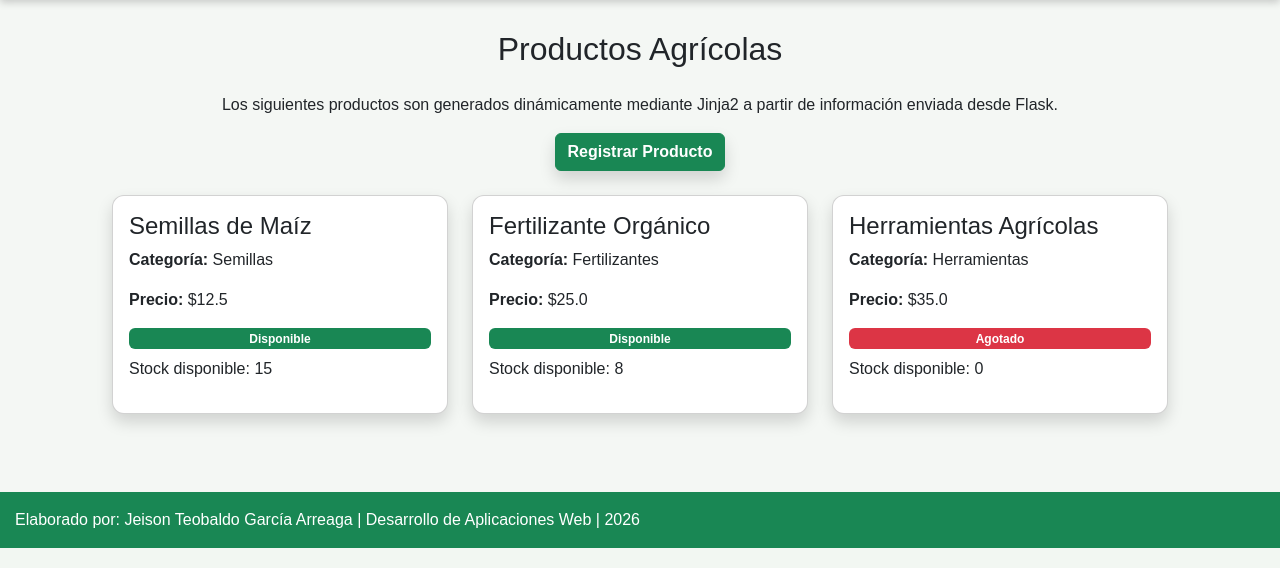
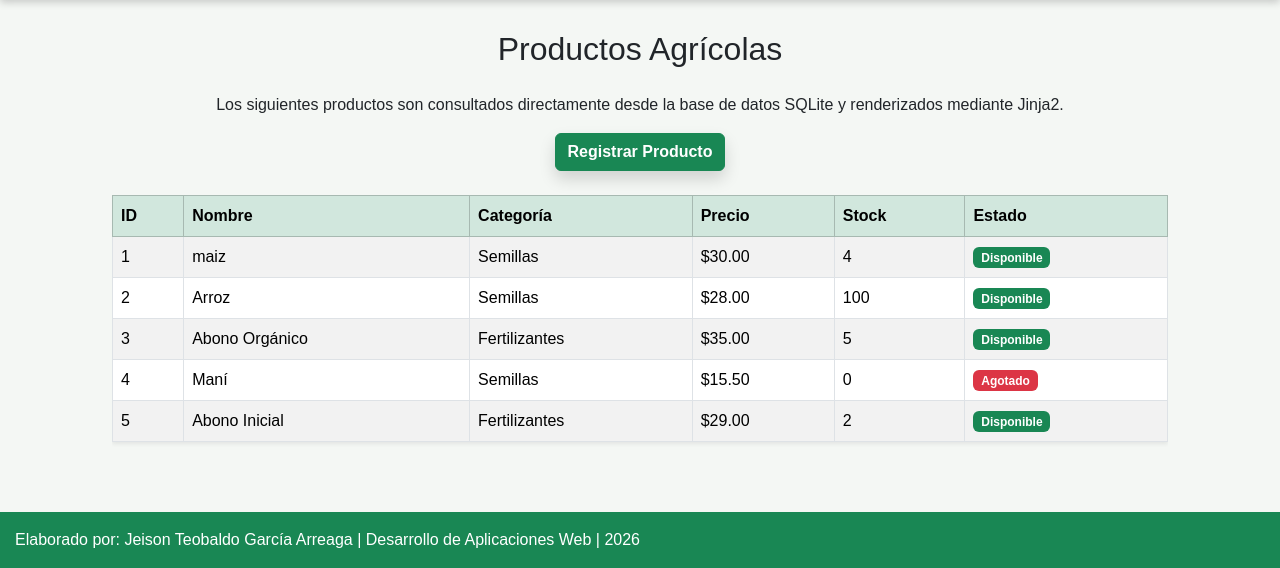
Before and after one commit to JeisonG2003/Desarrollo-Aplicaciones-Web-General, a Flask app: page /productos in a window 1280 px wide. Shown: the part 261-829 px from the top of the page. Run offline with Flask 3, Linux system fonts and the light colour scheme; data comes from the database, SQL or seed files in the repository; both versions use the stored data as it was after the commit.

Commit message:
Avance Semana 12: persistencia con SQLite

```diff
--- a/app.py
+++ b/app.py
@@ -1,4 +1,5 @@
 from flask import Flask, render_template, redirect, url_for, flash
+import sqlite3
 
 from forms.producto_form import ProductoForm
 from forms.cliente_form import ClienteForm
@@ -9,6 +10,31 @@ app = Flask(__name__)
 
 # Clave secreta para Flask-WTF y protección CSRF
 app.config["SECRET_KEY"] = "agrotech-clave-secreta-2026"
+
+# Conexión con la base de datos SQLite
+def obtener_conexion():
+    conn = sqlite3.connect("data/ferreteria.db")
+    conn.row_factory = sqlite3.Row
+    return conn
+
+# Crear la tabla productos si no existe
+def crear_tabla_productos():
+
+    conn = obtener_conexion()
+
+    conn.execute("""
+        CREATE TABLE IF NOT EXISTS productos (
+            id INTEGER PRIMARY KEY AUTOINCREMENT,
+            nombre TEXT NOT NULL,
+            categoria TEXT NOT NULL,
+            precio REAL NOT NULL,
+            stock INTEGER NOT NULL
+        )
+    """)
+
+    conn.commit()
+    conn.close()
+
 
 # Página principal
 @app.route("/")
@@ -27,29 +53,16 @@ def inicio():
 
 
 # Módulo Productos
-@app.route("/productos")
+@app.route("/productos", methods=["GET", "POST"])
 def productos():
 
-    productos = [
-        {
-            "nombre": "Semillas de Maíz",
-            "categoria": "Semillas",
-            "precio": 12.50,
-            "stock": 15
-        },
-        {
-            "nombre": "Fertilizante Orgánico",
-            "categoria": "Fertilizantes",
-            "precio": 25.00,
-            "stock": 8
-        },
-        {
-            "nombre": "Herramientas Agrícolas",
-            "categoria": "Herramientas",
-            "precio": 35.00,
-            "stock": 0
-        }
-    ]
+    conn = obtener_conexion()
+
+    productos = conn.execute(
+        "SELECT * FROM productos"
+    ).fetchall()
+
+    conn.close()
 
     return render_template(
         "productos.html",
@@ -65,6 +78,22 @@ def nuevo_producto():
 
     if form.validate_on_submit():
 
+        conn = obtener_conexion()
+
+        conn.execute("""
+            INSERT INTO productos
+            (nombre, categoria, precio, stock)
+            VALUES (?, ?, ?, ?)
+        """, (
+            form.nombre.data,
+            form.categoria.data,
+            form.precio.data,
+            form.stock.data
+        ))
+
+        conn.commit()
+        conn.close()
+
         flash(
             f"Producto '{form.nombre.data}' registrado correctamente.",
             "success"
@@ -76,6 +105,7 @@ def nuevo_producto():
         "formulario_producto.html",
         form=form
     )
+
 
 # Módulo Clientes
 @app.route("/clientes")
@@ -125,6 +155,7 @@ def nuevo_cliente():
         form=form
     )
 
+
 # Módulo Proveedores
 @app.route("/proveedores")
 def proveedores():
@@ -152,6 +183,7 @@ def proveedores():
         proveedores=proveedores
     )
 
+
 # Formulario para registrar proveedores
 @app.route("/proveedores/nuevo", methods=["GET", "POST"])
 def nuevo_proveedor():
@@ -171,6 +203,7 @@ def nuevo_proveedor():
         "formulario_proveedor.html",
         form=form
     )
+
 
 # Módulo Facturación
 @app.route("/facturacion")
@@ -202,6 +235,7 @@ def facturacion():
         facturas=facturas
     )
 
+
 # Formulario para registrar facturas
 @app.route("/facturacion/nuevo", methods=["GET", "POST"])
 def nueva_factura():
@@ -224,4 +258,5 @@ def nueva_factura():
 
 
 if __name__ == "__main__":
+    crear_tabla_productos()
     app.run(debug=True)
--- a/templates/productos.html
+++ b/templates/productos.html
@@ -6,7 +6,6 @@ Productos - AgroTech
 
 {% block content %}
 
-<!-- TÍTULO Y BOTÓN -->
 <section class="seccion">
 
     <h2 class="text-center mb-4">
@@ -14,82 +13,52 @@ Productos - AgroTech
     </h2>
 
     <p class="text-center">
-        Los siguientes productos son generados dinámicamente
-        mediante Jinja2 a partir de información enviada desde Flask.
+        Los siguientes productos son consultados directamente desde la base de datos SQLite y renderizados mediante Jinja2.
     </p>
 
     <div class="text-center mb-4">
-
-        <a
-            href="{{ url_for('nuevo_producto') }}"
-            class="btn btn-success shadow">
-
+        <a href="{{ url_for('nuevo_producto') }}" class="btn btn-success shadow">
             Registrar Producto
-
         </a>
-
     </div>
 
-
-    <!-- LISTA DE PRODUCTOS -->
-
-    <div class="row">
-
+    <div class="table-responsive">
+        <table class="table table-bordered table-striped table-hover shadow-sm">
+            <thead class="table-success">
+                <tr>
+                    <th>ID</th>
+                    <th>Nombre</th>
+                    <th>Categoría</th>
+                    <th>Precio</th>
+                    <th>Stock</th>
+                    <th>Estado</th>
+                </tr>
+            </thead>
+            <tbody>
                 {% for producto in productos %}
-
-        <div class="col-md-4 mb-4">
-
-            <div class="card shadow h-100 p-3">
-
-                <h4>
-                    {{ producto.nombre }}
-                </h4>
-
-                <p>
-                    <strong>Categoría:</strong>
-                    {{ producto.categoria }}
-                </p>
-
-                <p>
-                    <strong>Precio:</strong>
-                    ${{ producto.precio }}
-                </p>
-
-
+                <tr>
+                    <td>{{ producto.id }}</td>
+                    <td>{{ producto.nombre }}</td>
+                    <td>{{ producto.categoria }}</td>
+                    <td>${{ "%.2f"|format(producto.precio) }}</td>
+                    <td>{{ producto.stock }}</td>
+                    <td>
                         {% if producto.stock > 0 %}
-
-                    <span class="badge bg-success">
-                        Disponible
-                    </span>
-
-                    <p class="mt-2">
-                        Stock disponible: {{ producto.stock }}
-                    </p>
-
+                            <span class="badge bg-success">Disponible</span>
                         {% else %}
-
-                    <span class="badge bg-danger">
-                        Agotado
-                    </span>
-
-                    <p class="mt-2">
-                        Stock disponible: {{ producto.stock }}
-                    </p>
-
+                            <span class="badge bg-danger">Agotado</span>
                         {% endif %}
-
-            </div>
-
-        </div>
-
+                    </td>
+                </tr>
                 {% else %}
-
-        <div class="alert alert-warning">
+                <tr>
+                    <td colspan="6" class="text-center">
                         No existen productos registrados.
-        </div>
-
+                    </td>
+                </tr>
                 {% endfor %}
-
+            </tbody>
+        </table>
     </div>
 
 </section>
```
Also changed, not shown: README.md, data/ferreteria.db (added). Lines whose indentation alone changed are shown as unchanged.
